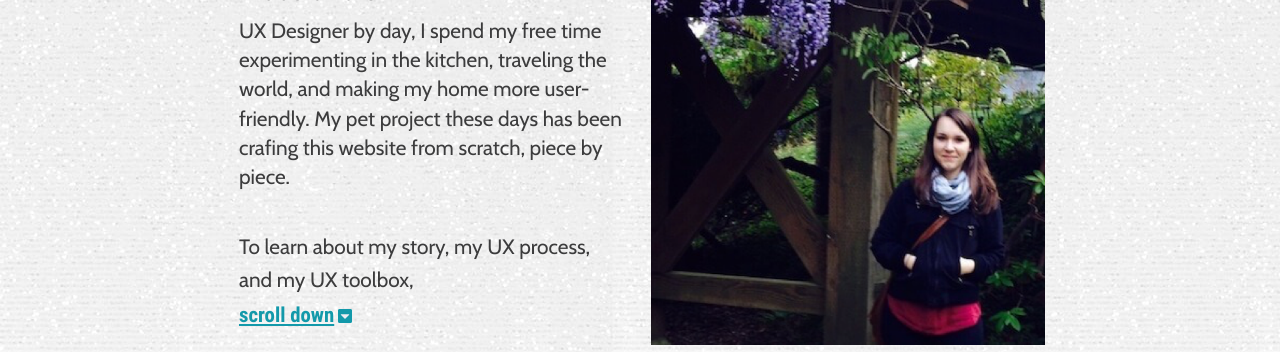
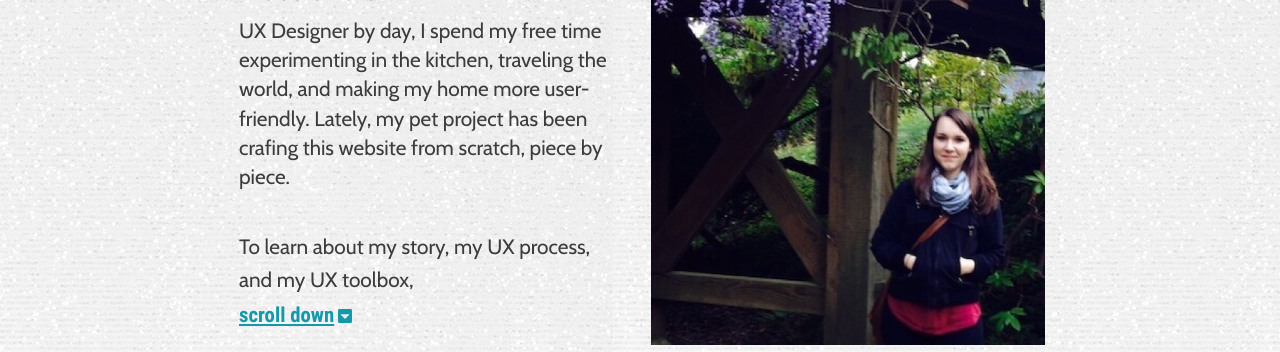
Before and after one commit to emeriwether/emeriwether.github.io, a Jekyll site: the page built from about.html, in a window 1280 px wide and 900 px high. Shown: the part 289-641 px from the top of the window. Built offline with Jekyll 4.4.1, drawn with Linux system fonts in a browser that asks for light colours.

Commit message:
ct prev comm

```diff
--- a/about.html
+++ b/about.html
@@ -17,7 +17,7 @@ css: /css2/about.css
 
             <h2 class="text-center medium-text-left">Explorer, Experimenter, <br class="rwd-break">Designer Extraordinare</h2>
 
-            <h3 class="text-center medium-text-left">UX Designer by day, I spend my free time experimenting in the kitchen, traveling the world, and making my home more user-friendly. My pet project these days has been crafing this website from scratch, piece by piece.</h3>
+            <h3 class="text-center medium-text-left">UX Designer by day, I spend my free time experimenting in the kitchen, traveling the world, and making my home more user-friendly. Lately, my pet project has been crafing this website from scratch, piece by piece.</h3>
 
             <p class="text-center medium-text-left show-for-medium">To learn about my story, my UX process, and my UX toolbox, <br><a href="#myStory" class="linkText" data-smooth-scroll>scroll down<img src="images/about/caret-square-down.png" id="caret-square-down"></a></p>
 
```
